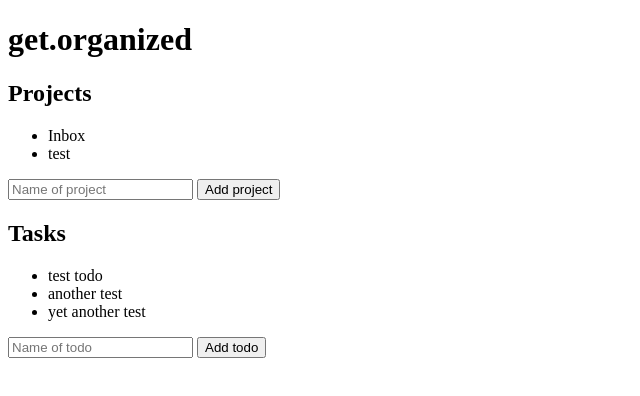
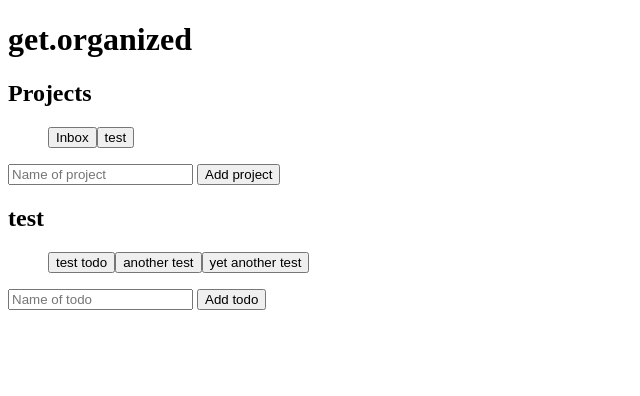
Before and after one commit to bdhamilton/odin-todo, a website built with webpack: page src/index.html in a window 1280 px wide. Shown: the whole page, without its empty margins (0-640 px from the left). Built offline with nearby package versions, Linux system fonts and the light colour scheme.

Commit message:
Write new writeTodo function

```diff
--- a/src/displayTodos.js
+++ b/src/displayTodos.js
@@ -30,6 +30,40 @@ function writeList(list) {
   Grab key DOM element.
   Write data
   */
+  // Grab the DOM elements we need to overwrite.
+  const projectList = document.querySelector("#projects");
+  const todoHeader = document.querySelector("#todo-header");
+  const todoList = document.querySelector("#todos");
+
+  // Blank them all.
+  projectList.innerHTML = '';
+  todoHeader.innerText = '';
+  todoList.innerHTML = '';
+
+  // Add all of the projects
+  for (let i = 0; i < list.projects.length; i++) {
+    const nextProject = document.createElement("button");
+    nextProject.dataset.project = i;
+    nextProject.innerText = list.projects[i].title;
+    projectList.appendChild(nextProject);
+  }
+
+  // Grab the currently selected project.
+  const project = list.projects[list.selectedProject];
+
+  // Print the todos from that project.
+  todoHeader.innerText = project.title;
+
+  for (let i = 0; i < project.todos.length; i++) {
+    const nextTask = document.createElement("button");
+    nextTask.dataset.todo = i;
+    if (project.todos[i].completed === true) {
+      nextTask.classList.add("complete");
+    }
+    nextTask.innerText = project.todos[i].title;
+
+    todoList.appendChild(nextTask);
+  }
 }
 
-export { displayProjects, displayTodos };
+export { writeList };
--- a/src/index.html
+++ b/src/index.html
@@ -15,7 +15,7 @@
   <input type="text" name="newproject" id="newproject" placeholder="Name of project">
   <input type="button" id="addproject" value="Add project">
 
-  <h2>Tasks</h2>
+  <h2 id="todo-header">Tasks</h2>
   <ul id="todos">
   </ul>
   <input type="text" name="newtodo" id="newtodo" placeholder="Name of todo">
--- a/src/index.js
+++ b/src/index.js
@@ -1,5 +1,5 @@
 import todoList from "./manageTodos";
-import { displayProjects, displayTodos } from "./displayTodos";
+import { writeList } from "./displayTodos";
 
 const myList = new todoList();
 
@@ -9,5 +9,6 @@ myList.projects[1].addTodo("another test");
 myList.projects[1].addTodo("yet another test");
 myList.projects[1].todos[1].toggleComplete();
 
-displayProjects(myList);
-displayTodos(myList.projects[1]);
+myList.selectProject(1);
+
+writeList(myList);
```
